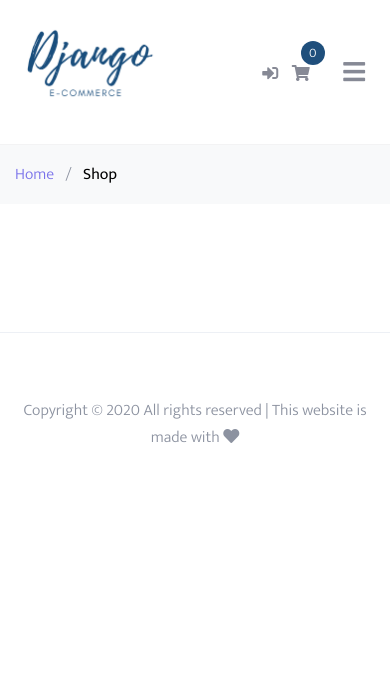
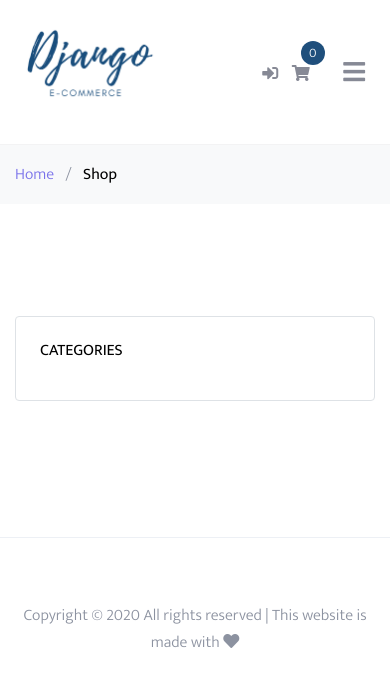
Before and after one commit to justdjango/django-simple-ecommerce, a Django app: page /cart/shop/ in a window 390 px wide. Shown: the top 687 px of the page. Run offline with Django 3.2, Linux system fonts and the light colour scheme; data comes from the database, SQL or seed files in the repository; data that the repository does not hold is empty; some libraries are stand-ins or nearby versions.

Commit message:
Categories

```diff
--- a/cart/admin.py
+++ b/cart/admin.py
@@ -1,7 +1,7 @@
 from django.contrib import admin
 from .models import (
     Product, OrderItem, Order, ColourVariation,
-    SizeVariation, Address, Payment
+    SizeVariation, Address, Payment, Category
 )
 
 
@@ -15,6 +15,7 @@ class AddressAdmin(admin.ModelAdmin):
     ]
 
 
+admin.site.register(Category)
 admin.site.register(Address, AddressAdmin)
 admin.site.register(ColourVariation)
 admin.site.register(Product)
--- a/cart/models.py
+++ b/cart/models.py
@@ -5,6 +5,16 @@ from django.shortcuts import reverse
 from django.utils.text import slugify
 
 User = get_user_model()
+
+
+class Category(models.Model):
+    name = models.CharField(max_length=100)
+
+    class Meta:
+        verbose_name_plural = "Categories"
+
+    def __str__(self):
+        return self.name
 
 
 class Address(models.Model):
@@ -53,6 +63,9 @@ class Product(models.Model):
     active = models.BooleanField(default=False)
     available_colours = models.ManyToManyField(ColourVariation)
     available_sizes = models.ManyToManyField(SizeVariation)
+    primary_category = models.ForeignKey(
+        Category, related_name='primary_products', on_delete=models.CASCADE)
+    secondary_categories = models.ManyToManyField(Category, blank=True)
 
     def __str__(self):
         return self.title
--- a/cart/views.py
+++ b/cart/views.py
@@ -3,17 +3,32 @@ import json
 from django.conf import settings
 from django.contrib import messages
 from django.contrib.auth.mixins import LoginRequiredMixin
+from django.db.models import Q
 from django.http import JsonResponse
 from django.shortcuts import get_object_or_404, reverse, redirect
 from django.views import generic
 from .forms import AddToCartForm, AddressForm
-from .models import Product, OrderItem, Address, Payment, Order
+from .models import Product, OrderItem, Address, Payment, Order, Category
 from .utils import get_or_set_order_session
 
 
 class ProductListView(generic.ListView):
     template_name = 'cart/product_list.html'
-    queryset = Product.objects.all()
+
+    def get_queryset(self):
+        qs = Product.objects.all()
+        category = self.request.GET.get('category', None)
+        if category:
+            qs = qs.filter(Q(primary_category__name=category) |
+                           Q(secondary_categories__name=category)).distinct()
+        return qs
+
+    def get_context_data(self, **kwargs):
+        context = super(ProductListView, self).get_context_data(**kwargs)
+        context.update({
+            "categories": Category.objects.values("name")
+        })
+        return context
 
 
 class ProductDetailView(generic.FormView):
--- a/requirements.txt
+++ b/requirements.txt
@@ -3,7 +3,7 @@ autopep8==1.5.1
 certifi==2020.4.5.1
 chardet==3.0.4
 defusedxml==0.6.0
-Django==3.0.5
+Django==3.0.6
 django-allauth==0.41.0
 django-crispy-forms==1.9.0
 django-environ==0.4.5
--- a/templates/cart/product_list.html
+++ b/templates/cart/product_list.html
@@ -17,9 +17,10 @@
 <div class="site-section">
     <div class="container">
         <div class="row mb-5">
+            <div class="col-md-9 mb-4">
+                <div class="row mb-5">
                     {% for product in object_list %}
-            <div class="col-lg-4 col-md-6 mb-4" data-aos='fade-up'>
-
+                        <div class="col-sm-6 col-md-6 col-lg-4 mb-4" data-aos='fade-up'>
                             <figure class="block-4-image">
                                 <a href="{{ product.get_absolute_url }}"><img src="{{ product.image.url }}" class="img-fluid"></a>
                             </figure>
@@ -34,6 +35,22 @@
                     {% endfor %}
                 </div>
             </div>
+            <div class="col-md-3 mb-4">
+                <div class="border p-4 rounded mb-4">
+                    <h3 class="h6 text-uppercase text-black">Categories</h3>
+                    <ul>
+                        {% for category in categories %}
+                        <li class="mb-1">
+                            <a href="?category={{ category.name }}" class="d-flex">
+                                <span>{{ category.name }}</span>
+                            </a>
+                        </li>
+                        {% endfor %}
+                    </ul>
+                </div>
+            </div>
+        </div>
+    </div>
 </div>
 
 {% endblock content %}
```
Also changed, not shown: cart/migrations/0001_initial.py, cart/migrations/0002_auto_20200519_1208.py (added), cart/migrations/0002_product_price.py (deleted), core/migrations/__init__.py (deleted), staff/migrations/__init__.py (deleted). Lines whose indentation alone changed are shown as unchanged.
